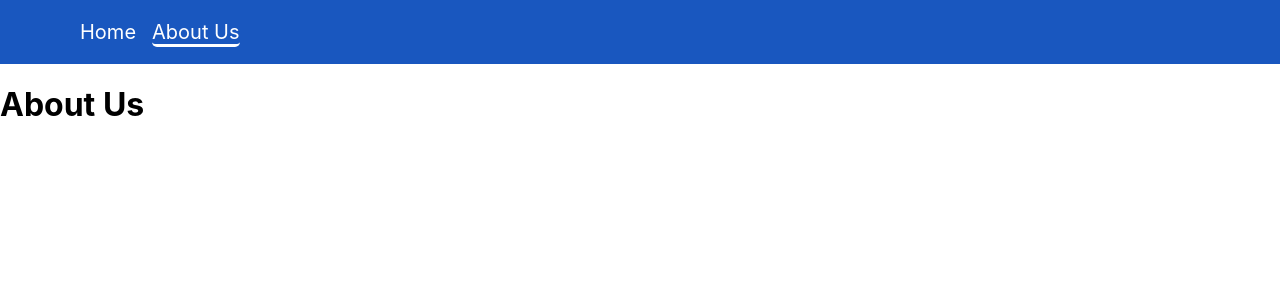
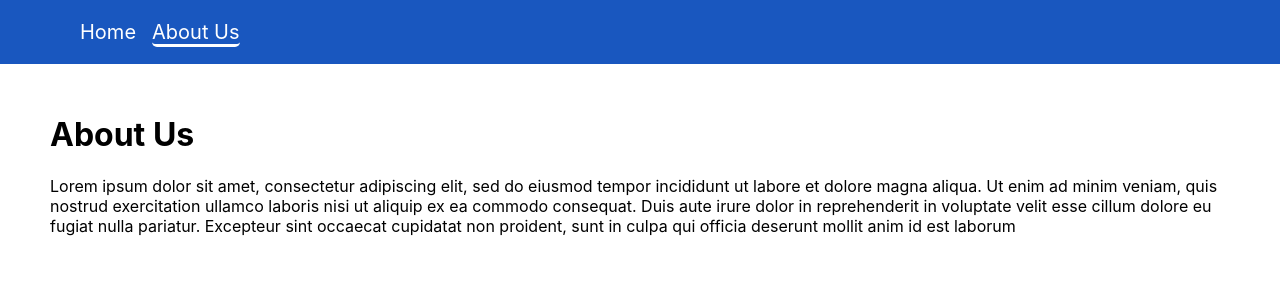
Before and after one commit to yuksak/tasks-yuksak-REACT2022Q3, a React (Create React App) app in the folder react-components/: page /about-us in a window 1280 px wide. Shown: the top 300 px of the page. Built offline with nearby package versions, Linux system fonts and the light colour scheme.

Commit message:
feat: add data and style to about us page

```diff
--- /dev/null
+++ b/react-components/src/pages/AboutUs/index.module.scss
@@ -0,0 +1,5 @@
+.about {
+  margin: 0 auto;
+  padding: 30px 0;
+  max-width: 1180px;
+}
--- a/react-components/src/pages/AboutUs/index.tsx
+++ b/react-components/src/pages/AboutUs/index.tsx
@@ -1,8 +1,21 @@
 import React, { Component } from 'react';
+import classes from './index.module.scss';
 
 class AboutUs extends Component {
   render() {
-    return <h1>About Us</h1>;
+    return (
+      <div className={classes.about}>
+        <h1>About Us</h1>
+        <p>
+          Lorem ipsum dolor sit amet, consectetur adipiscing elit, sed do eiusmod tempor incididunt
+          ut labore et dolore magna aliqua. Ut enim ad minim veniam, quis nostrud exercitation
+          ullamco laboris nisi ut aliquip ex ea commodo consequat. Duis aute irure dolor in
+          reprehenderit in voluptate velit esse cillum dolore eu fugiat nulla pariatur. Excepteur
+          sint occaecat cupidatat non proident, sunt in culpa qui officia deserunt mollit anim id
+          est laborum
+        </p>
+      </div>
+    );
   }
 }
 
```
